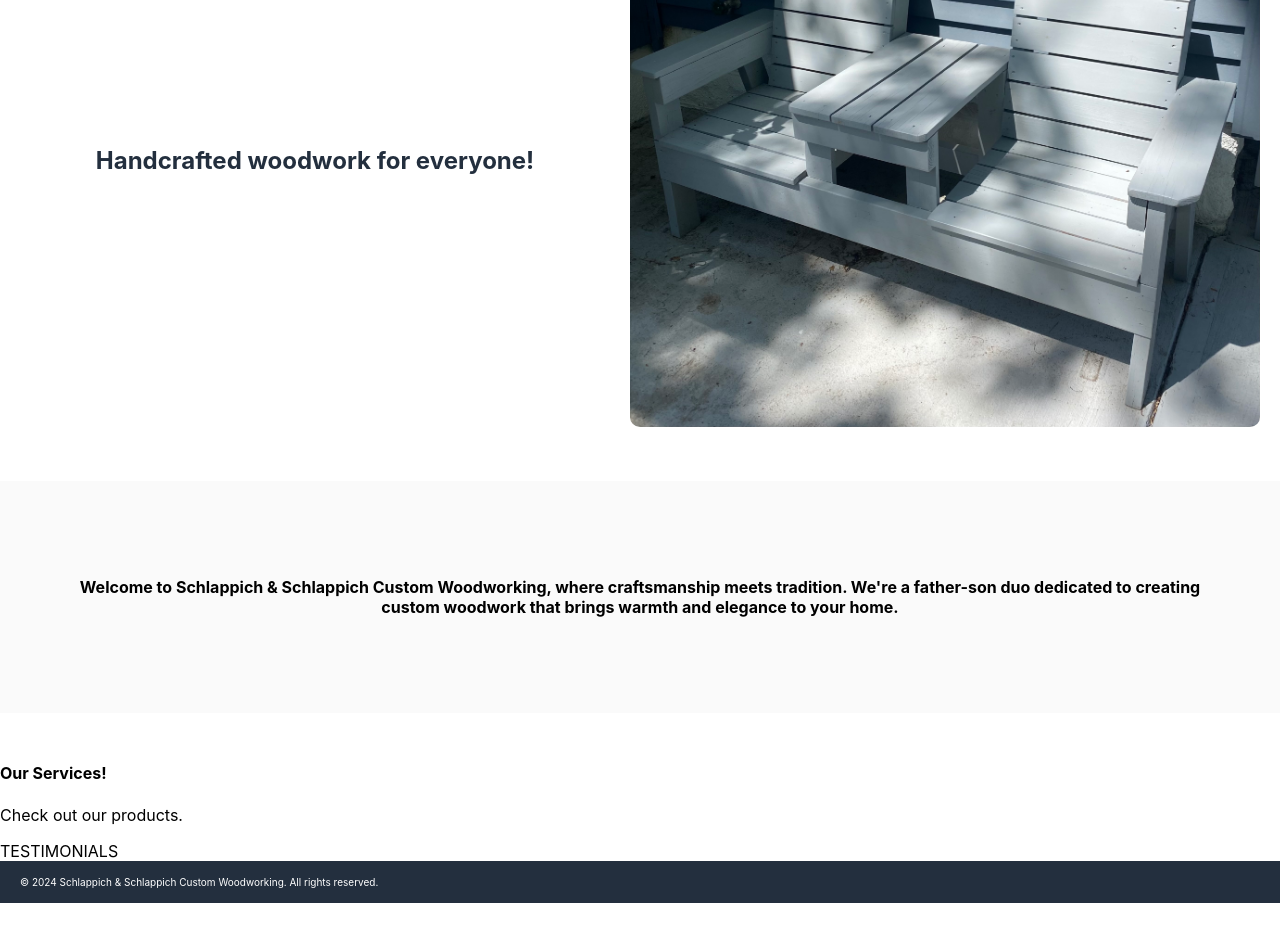
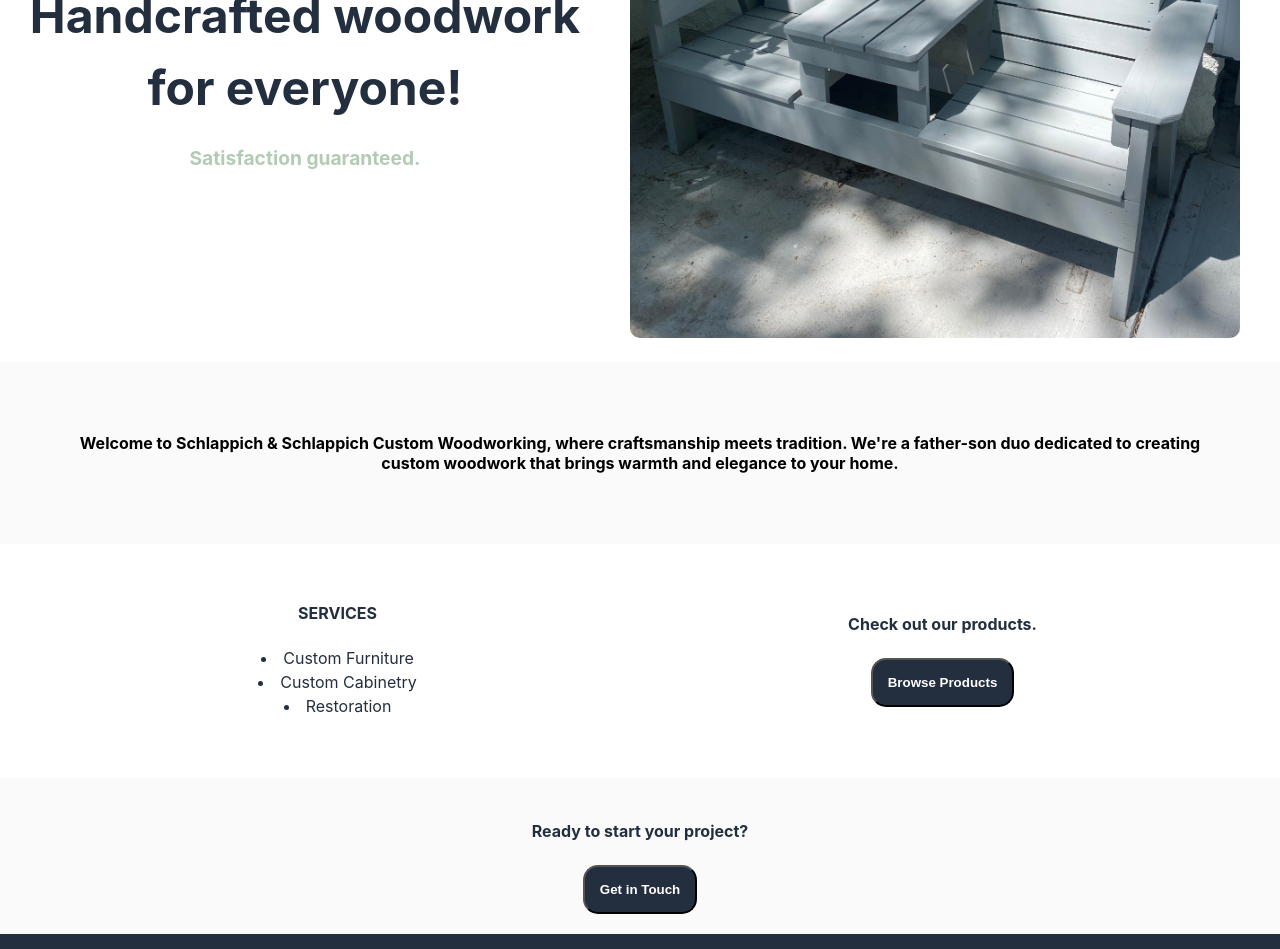
Before and after one commit to chrisschlappich/schlappich-woodworking-app, a React (Create React App) app: page / in a window 1280 px wide. Shown: the part 340-1289 px from the top of the page. Before the commit the page ends 1243 px from the top, so only its background shows below. Built offline with nearby package versions, Linux system fonts and the light colour scheme.

Commit message:
Finished home page and adding PDP routing

```diff
--- a/src/App.tsx
+++ b/src/App.tsx
@@ -1,5 +1,4 @@
 import React from 'react';
-import logo from './logo.svg';
 import { Routes, Route} from 'react-router-dom';
 import './App.css';
 import Header from './components/Header'
@@ -9,6 +8,7 @@ import About from './components/About'
 import Products from './components/Products'
 import FAQ from './components/FAQ'
 import Contact from './components/Contact'
+import ProductDetail from './components/ProductDetail';
 import data from './inventory.json'
 
 function App() {
@@ -19,6 +19,7 @@ function App() {
         <Route path="/" element={<Home/>} />
         <Route path="/about" element={<About/>} />
         <Route path="/products" element={<Products products={data} />} />
+        <Route path="/product/:sku_id" element={<ProductDetail products={data} />} />
         <Route path="/faq" element={<FAQ/>} />
         <Route path="/contact" element={<Contact/>} />
       </Routes>
--- a/src/components/Home.tsx
+++ b/src/components/Home.tsx
@@ -1,13 +1,13 @@
 import React from "react";
+import { Link } from "react-router-dom";
 
 function Home(): React.ReactElement {
     return (
         <div>
-            <h1 className="route-header">Home</h1>
-
             <div className="home-hero-container">
                 <div className="home-hero-content-container">
                     <h2 id="home-page-hero-title">Handcrafted woodwork for everyone!</h2>
+                    <p id="satisfaction-guaranteed">Satisfaction guaranteed.</p>
                 </div>
                 <div className="home-hero-image-container">
                     <img id="home-hero-image" src="/shorechair.jpg" alt="Shore chair" />
@@ -21,15 +21,24 @@ function Home(): React.ReactElement {
 
             <div className="home-services-container">
                 <div className="home-services-content-container">
-                    <h4 id="home-page-services-title">Our Services!</h4>
+                    <h4 id="home-page-services-title">SERVICES</h4>
+                    <li className="service">Custom Furniture</li>
+                    <li className="service">Custom Cabinetry</li>
+                    <li className="service">Restoration</li>
                 </div>
-                <div className="home-services-cta-container">
-                    <p>Check out our products.</p>
+                <div className="home-cta-container">
+                    <h4 className="call-to-action">Check out our products.</h4>
+                    <Link to="/products">
+                        <button className="call-to-action-button">Browse Products</button>
+                    </Link>
                 </div>
             </div>
 
-            <div id="home-testimonials-container">
-                TESTIMONIALS
+            <div id="ready-to-start-container" className="home-cta-container">
+                    <h4 className="call-to-action">Ready to start your project?</h4>
+                    <Link to="/contact">
+                        <button className="call-to-action-button">Get in Touch</button>
+                    </Link>
             </div>
         </div>
     )
--- /dev/null
+++ b/src/components/ProductDetail.tsx
@@ -0,0 +1,54 @@
+import React from "react";
+import { Link, useParams } from "react-router-dom";
+
+// Define interface for Product
+interface Product {
+    id: string;
+    name: string;
+    price: number;
+    sale_price: number;
+    image_url: string;
+}
+
+// Define interface for ProductsProps
+interface ProductsProps {
+    products: Product[];
+}
+
+function ProductDetail({ products }: ProductsProps): React.ReactElement {
+    let { sku_id } = useParams();
+
+    const product = products.find(item => item.id === sku_id);
+
+    if (!product) {
+        // No matching product found in our search of the JSON
+        return (
+            <div className="product-detail-container">
+                <p>Product not found.</p>
+                <button className="call-to-action-button">
+                    <Link to="/" className="link">Home</Link>
+                </button>
+            </div>
+        );
+    }
+
+    return (
+        <div className="main-container">
+            <div className="product-detail-container">
+                    <div className="product-detail-image-container">
+                        <img className="product-image" src={product.image_url} alt="Picture of product" />
+                    </div>
+                    <div className="product-detail-content-container">
+                        <p className="product-name">{product.name}</p>
+                        <p className="product-card-price">${product.price}</p>
+                        <p className="product-card-sale-price">${product.sale_price}</p>
+                        <button className="call-to-action-button">
+                            <Link to="/" className="link">Home</Link>
+                        </button>
+                    </div>
+            </div>
+        </div>
+    );
+}
+
+export default ProductDetail;
--- a/src/components/Products.tsx
+++ b/src/components/Products.tsx
@@ -1,5 +1,6 @@
 import React from "react";
 import ProductCard from "./ProductCard"
+import { Link } from "react-router-dom";
 
 // Define interface for Product
 interface Product {
@@ -17,10 +18,11 @@ interface ProductsProps {
 
 function Products({ products }: ProductsProps ): React.ReactElement {
     return (
-        <div className="main-container">
-            <h1 className="route-header">Products</h1>
+        <div>
+            <h1 className="route-header">Shop Our Products</h1>
             <div className="products-container">
                 {products.map((product: Product) => (
+                    <Link to={`/product/${product.id}`} className="link">
                         <ProductCard
                             key={product.id}
                             name={product.name}
@@ -28,7 +30,15 @@ function Products({ products }: ProductsProps ): React.ReactElement {
                             saleprice={product.sale_price}
                             imageurl={product.image_url}
                         />
+                    </Link>
                 ))}
+            </div>
+
+            <div id="ready-to-start-container" className="home-cta-container">
+                    <h4 className="call-to-action">Don't see what you want above? Contact us to get started.</h4>
+                    <Link to="/contact">
+                        <button className="call-to-action-button">Get in Touch</button>
+                    </Link>
             </div>
         </div>
     )
--- a/src/index.css
+++ b/src/index.css
@@ -36,6 +36,7 @@ code {
   color: #232F3E;
   text-align: center;
   padding-bottom: 30px;
+  padding-top: 30px;
 }
 
 .header-container {
@@ -105,6 +106,14 @@ code {
   margin: 10px;
   text-align: center;
   color: #232F3E;
+  font-size: xxx-large;
+}
+
+#satisfaction-guaranteed {
+  color: #b3cbb5;
+  text-align: center;
+  font-size: larger;
+  font-weight: bold;
 }
 
 #home-page-hero-image {
@@ -124,29 +133,30 @@ code {
   justify-content: center; /* Center the product cards */
   gap: 10px; /* Add gap between product cards */
   padding: 10px;
+  margin-bottom: 35px;
 }
 
 .product-card {
   display: flex;
   flex-direction: column;
-  width: 200px; /* Fixed width for better alignment */
+  width: 200px;
   margin: 10px;
   border: 1px solid lightgray;
   border-radius: 5px;
   background-color: #FAFAFA;
-  overflow: hidden; /* Ensure child elements do not overflow */
-  transition: transform 0.2s; /* Add a transition effect */
+  overflow: hidden;
+  transition: transform 0.2s;
 }
 
 .product-card:hover {
-  transform: scale(1.05); /* Slightly enlarge on hover */
+  transform: scale(1.05);
 }
 
 .product-card-image {
-  width: 100%; /* Scale to the width of the container */
-  height: auto; /* Maintain aspect ratio */
-  max-height: 150px; /* Set the maximum height */
-  object-fit: cover; /* Cover the container */
+  width: 100%;
+  height: auto;
+  max-height: 150px;
+  object-fit: cover;
   border-bottom: 1px solid lightgray;
 }
 
@@ -198,7 +208,7 @@ div[class*="price"]::before {
 }
 
 .faq-answer {
-  color: #333;
+  color: #232F3E;
   margin-top: 5px;
 }
 
@@ -228,7 +238,7 @@ div[class*="price"]::before {
   flex: 1;
   font-size: 16px;
   line-height: 1.5;
-  color: #333;
+  color: #232F3E;
 }
 
 .about-us-paragraph {
@@ -248,6 +258,7 @@ div[class*="price"]::before {
   flex: 1;
   margin-right: 20px;
   text-align: center; /* Center image on smaller screens */
+  padding: 20px;
 }
 
 #home-hero-image {
@@ -260,7 +271,7 @@ div[class*="price"]::before {
   flex: 1;
   font-size: 16px;
   line-height: 1.5;
-  color: #333;
+  color: #232F3E;
 }
 
 .home-hero-title {
@@ -268,12 +279,85 @@ div[class*="price"]::before {
 }
 
 #home-welcome-container {
-  margin-top: 50px;
-  margin-bottom: 50px;
-  padding: 75px;
+  padding: 50px;
   text-align: center;
   background-color: #FAFAFA;
 }
+
+.home-services-container {
+  display: flex;
+  flex-wrap: wrap;
+  align-items: center;
+  justify-content: space-between;
+  flex-wrap: wrap;
+  padding: 35px;
+}
+
+.home-services-content-container {
+  flex: 1;
+  font-size: 16px;
+  line-height: 1.5;
+  color: #232F3E;
+  text-align: center;
+  padding-bottom: 25px;
+}
+
+.home-cta-container {
+  flex: 1;
+  font-size: 16px;
+  line-height: 1.5;
+  color: #232F3E;
+  text-align: center;
+  padding-bottom: 25px;
+}
+
+.call-to-action-button {
+  padding: 15px;
+  color: white;
+  font-weight: bold;
+  background-color: #232F3E;
+  border-radius: 15px;
+}
+
+.call-to-action-button:hover {
+  transform: scale(1.05);
+  color: lightgrey;
+}
+
+#ready-to-start-container {
+  padding: 20px;
+  text-align: center;
+  background-color: #FAFAFA;
+}
+
+.link {
+  text-decoration: none;
+  color: inherit;
+}
+
+.product-detail-container {
+  display: flex;
+  flex-wrap: wrap;
+}
+
+.product-detail-content-container {
+  flex: auto;
+  text-align: center;
+}
+
+.product-name {
+  text-align: center;
+  font-size: x-large;
+  font-weight: bold;
+}
+
+.product-image {
+  max-height: 300px;
+  width: auto;
+  border-radius: 20px;
+  margin: 20px;
+}
+
 
 /* Response queries */
 @media (max-width: 30000px) {
```
Lines whose indentation alone changed are shown as unchanged.
